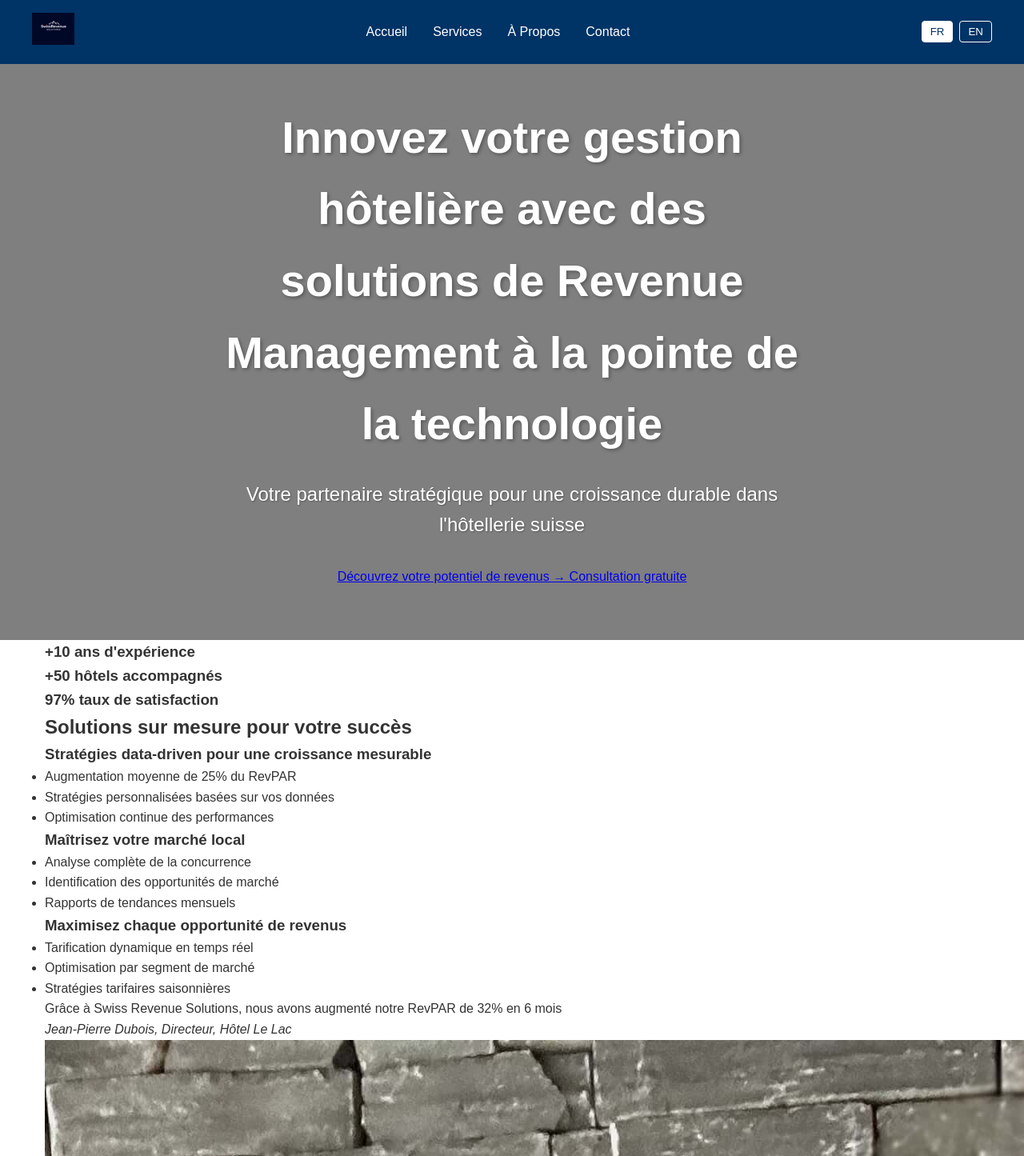
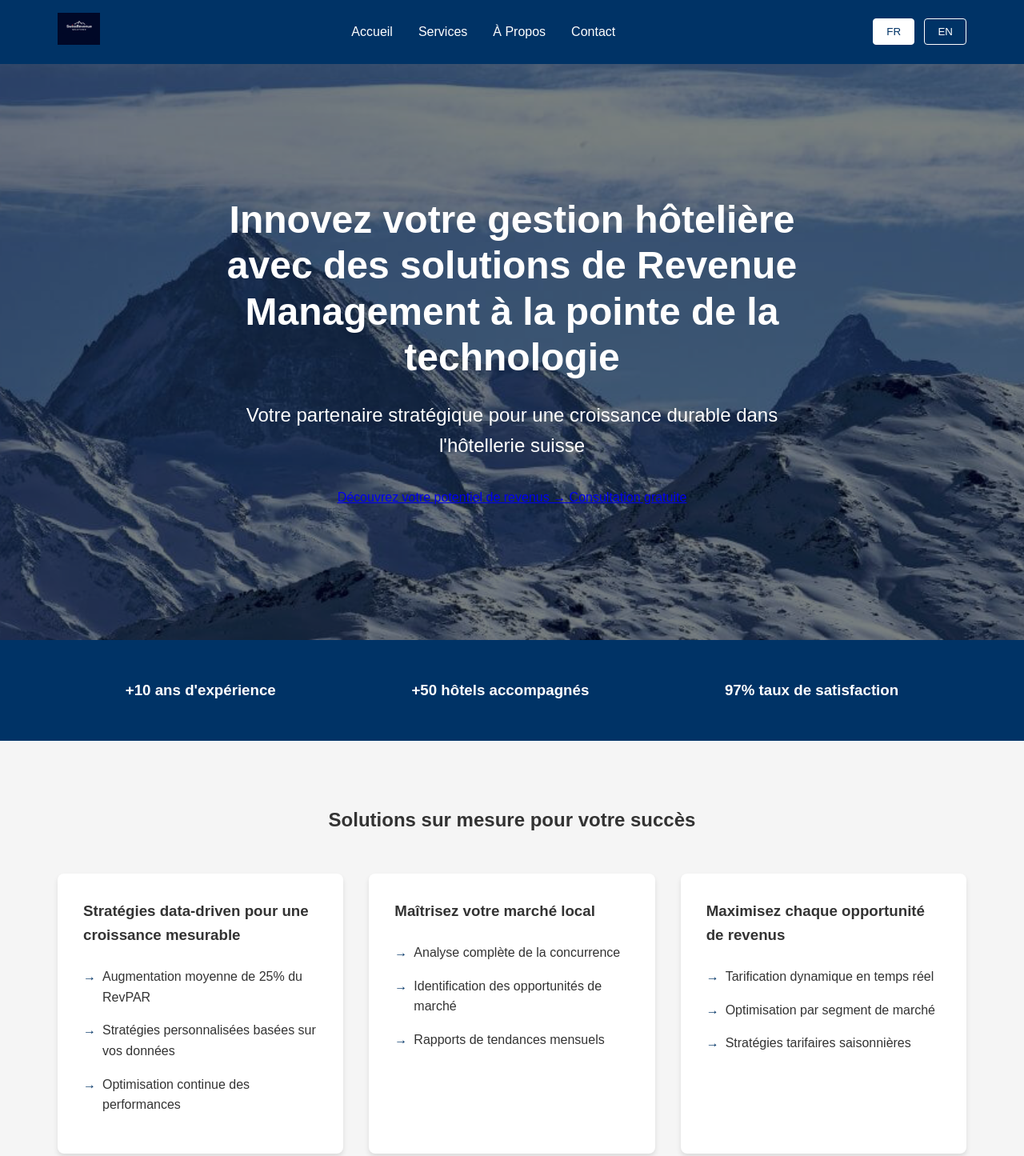
Before and after one commit to NSalc92/swiss-revenue-solutions, a plain HTML site: page index.html in a window 1280 px wide. Shown: the top 1445 px of the page at 80% size. Drawn offline with Linux system fonts and the light colour scheme.

Commit message:
Add files via upload

```diff
--- a/css/style.css
+++ b/css/style.css
@@ -1,12 +1,11 @@
-/* Variables globales */
 :root {
-    --primary-color: #003366; /* Navy blue */
+    --primary-color: #003366;
     --secondary-color: #ffffff;
     --text-color: #333333;
     --transition-speed: 0.3s;
+    --container-width: 1200px;
 }
 
-/* Reset básico */
 * {
     margin: 0;
     padding: 0;
@@ -14,36 +13,37 @@
 }
 
 body {
-    margin: 0;
-    padding: 0;
     font-family: 'Arial', sans-serif;
     line-height: 1.6;
     color: var(--text-color);
     overflow-x: hidden;
 }
 
-/* Navegación */
+.container {
+    max-width: var(--container-width);
+    margin: 0 auto;
+    padding: 0 2rem;
+    position: relative;
+    z-index: 2;
+}
+
+/* Navbar */
 .navbar {
     background-color: var(--primary-color);
-    padding: 1rem 2rem;
     position: fixed;
     width: 100%;
     top: 0;
     z-index: 1000;
-    transition: background-color var(--transition-speed);
-}
-
-.navbar.scrolled {
-    background-color: rgba(0, 51, 102, 0.95);
-    box-shadow: 0 2px 10px rgba(0, 0, 0, 0.1);
+    padding: 1rem 0;
 }
 
 .navbar-content {
     display: flex;
     justify-content: space-between;
     align-items: center;
-    max-width: 1200px;
+    max-width: var(--container-width);
     margin: 0 auto;
+    padding: 0 2rem;
 }
 
 .nav-logo {
@@ -52,16 +52,10 @@ body {
     transition: transform var(--transition-speed);
 }
 
-.nav-logo:hover {
-    transform: scale(1.05);
-}
-
 .nav-links {
-    list-style: none;
     display: flex;
     gap: 2rem;
-    margin: 0;
-    padding: 0;
+    list-style: none;
 }
 
 .nav-links a {
@@ -69,43 +63,17 @@ body {
     text-decoration: none;
     font-weight: 500;
     transition: color var(--transition-speed);
-    position: relative;
-}
-
-.nav-links a::after {
-    content: '';
-    position: absolute;
-    width: 0;
-    height: 2px;
-    bottom: -5px;
-    left: 0;
-    background-color: var(--secondary-color);
-    transition: width var(--transition-speed);
-}
-
-.nav-links a:hover::after {
-    width: 100%;
-}
-
-/* Selector de idioma */
-.language-selector {
-    display: flex;
-    gap: 0.5rem;
 }
 
 .language-selector button {
     background: none;
     border: 1px solid var(--secondary-color);
     color: var(--secondary-color);
-    padding: 5px 10px;
+    padding: 0.5rem 1rem;
     cursor: pointer;
+    margin-left: 0.5rem;
     transition: all var(--transition-speed);
     border-radius: 4px;
-}
-
-.language-selector button:hover {
-    background-color: var(--secondary-color);
-    color: var(--primary-color);
 }
 
 .language-selector button.active {
@@ -113,112 +81,111 @@ body {
     color: var(--primary-color);
 }
 
-/* Sección Hero */
+/* Hero Section */
 .hero-section {
+    min-height: 100vh;
+    background: url('../images/4valles-montana2.jpg') center/cover no-repeat;
     position: relative;
-    height: 100vh;
-    background: linear-gradient(rgba(0, 0, 0, 0.5), rgba(0, 0, 0, 0.5)),
-                url('../images/4valles-montana2.png');
-    background-size: cover;
-    background-position: center;
     display: flex;
     align-items: center;
-    justify-content: center;
-    text-align: center;
-    padding-top: 60px; /* Espacio para la navbar */
+    padding-top: 80px;
+}
+
+.overlay {
+    position: absolute;
+    top: 0;
+    left: 0;
+    right: 0;
+    bottom: 0;
+    background: rgba(0, 0, 0, 0.5);
+    z-index: 1;
 }
 
 .hero-content {
+    text-align: center;
+    color: var(--secondary-color);
+    max-width: 800px;
+    margin: 0 auto;
     padding: 2rem;
-    max-width: 800px;
-    color: var(--secondary-color);
-    opacity: 0;
-    transform: translateY(20px);
-    animation: fadeInUp 1s ease forwards;
+    position: relative;
+    z-index: 2;
 }
 
 .hero-content h1 {
-    font-size: 3.5rem;
+    font-size: 3rem;
     margin-bottom: 1.5rem;
-    font-weight: 700;
-    text-shadow: 2px 2px 4px rgba(0, 0, 0, 0.3);
+    line-height: 1.2;
 }
 
-.hero-content p {
+.hero-content .subtitle {
     font-size: 1.5rem;
     margin-bottom: 2rem;
-    text-shadow: 1px 1px 2px rgba(0, 0, 0, 0.3);
 }
 
-/* Animaciones */
-@keyframes fadeInUp {
-    to {
-        opacity: 1;
-        transform: translateY(0);
-    }
+/* Trust Elements */
+.trust-elements {
+    background-color: var(--primary-color);
+    color: var(--secondary-color);
+    padding: 3rem 0;
 }
 
-.fade-in {
-    opacity: 0;
-    transition: opacity 0.5s ease-in, transform 0.5s ease-out;
-    transform: translateY(20px);
+.trust-elements .container {
+    display: flex;
+    justify-content: space-around;
+    text-align: center;
 }
 
-.fade-in.visible {
-    opacity: 1;
-    transform: translateY(0);
+/* Services Section */
+.services-section {
+    padding: 5rem 0;
+    background-color: #f5f5f5;
 }
 
-/* Responsive Design */
-@media (max-width: 768px) {
-    .nav-links {
-        display: none;
-    }
-
-    .hero-content h1 {
-        font-size: 2.5rem;
-    }
-
-    .hero-content p {
-        font-size: 1.2rem;
-    }
-
-    .navbar {
-        padding: 1rem;
-    }
-
-    .nav-logo {
-        height: 30px;
-    }
-
-    .language-selector button {
-        padding: 4px 8px;
-        font-size: 0.9rem;
-    }
+.services-section h2 {
+    text-align: center;
+    margin-bottom: 3rem;
 }
 
-/* Utilidades */
-.container {
-    max-width: 1200px;
-    margin: 0 auto;
-    padding: 0 1rem;
+.services-grid {
+    display: grid;
+    grid-template-columns: repeat(auto-fit, minmax(300px, 1fr));
+    gap: 2rem;
 }
 
-/* Estados activos */
-.nav-links a.active::after {
-    width: 100%;
-}
-
-/* Efectos hover */
-.hover-effect {
+.service-card {
+    background: var(--secondary-color);
+    padding: 2rem;
+    border-radius: 8px;
+    box-shadow: 0 4px 6px rgba(0, 0, 0, 0.1);
     transition: transform var(--transition-speed);
 }
 
-.hover-effect:hover {
-    transform: translateY(-2px);
+.service-card:hover {
+    transform: translateY(-5px);
 }
 
-/* Scroll suave */
-html {
-    scroll-behavior: smooth;
+.service-card ul {
+    list-style: none;
+    margin-top: 1.5rem;
 }
+
+.service-card li {
+    margin-bottom: 1rem;
+    padding-left: 1.5rem;
+    position: relative;
+}
+
+.service-card li:before {
+    content: "→";
+    position: absolute;
+    left: 0;
+    color: var(--primary-color);
+}
+
+/* Testimonial Section */
+.testimonial-section {
+    background: url('../images/zermatt-montana.jpg') center/cover no-repeat;
+    position: relative;
+    color: var(--secondary-color);
+    padding: 5rem 0;
+    text
```
